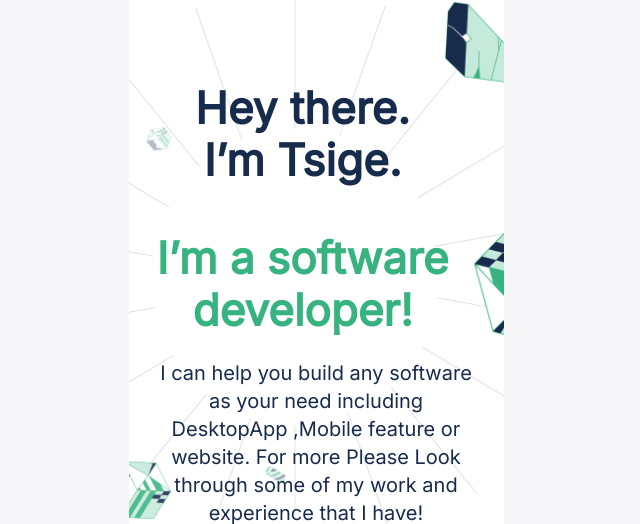
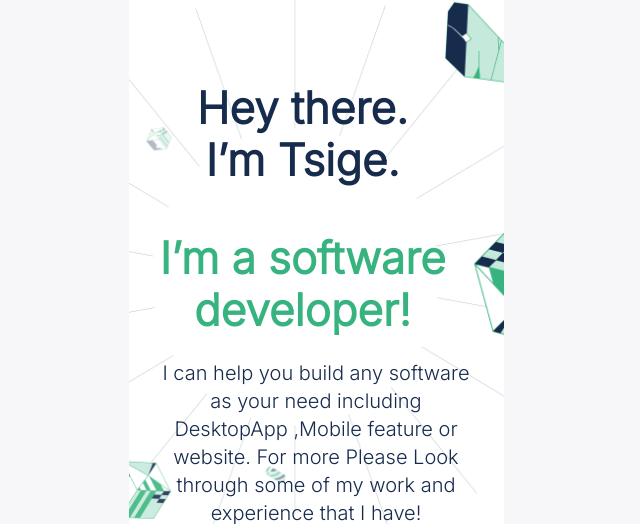
Before and after one commit to tsigewossne/portifolio, a website: page index.html in a window 1280 px wide. Shown: the part 104-628 px from the top of the page, without its empty margins (324-964 px from the left). Drawn offline with Linux system fonts and the light colour scheme.

Commit message:
formatting the stylesheet and html files

```diff
--- a/index.html
+++ b/index.html
@@ -4,6 +4,9 @@
     <meta charset="UTF-8">
     <meta http-equiv="X-UA-Compatible" content="IE=edge">
     <meta name="viewport" content="width=device-width, initial-scale=1.0">
+    <link rel="preconnect" href="https://fonts.googleapis.com">
+<link rel="preconnect" href="https://fonts.gstatic.com" crossorigin>
+<link href="https://fonts.googleapis.com/css2?family=Inter:wght@300&display=swap" rel="stylesheet">
     <link rel="stylesheet" href="styles.css">
     <title>Tsige's Personal Portifolio</title>
 </head>
--- a/styles.css
+++ b/styles.css
@@ -1,5 +1,5 @@
 @import url('https://fonts.googleapis.com/css2?family=Poppins:wght@400;500;600;700&display=swap');
-@import url('https://fonts.googleapis.com/css?family=inter&display=swap');
+@import url('https://fonts.googleapis.com/css2?family=Inter:wght@300&display=swap');
 
 * {
   padding: 0;
@@ -97,7 +97,6 @@ nav .logo a {
   align-items: center;
   flex: none;
   order: 3;
-  flex-grow: inherit;
 }
 
 .contact ul {
@@ -113,7 +112,7 @@ nav .logo a {
 
 section h1 {
   justify-content: center;
-  font-family: inter;
+  font-family: 'Inter', sans-serif;
   font-style: normal;
   font-weight: 900;
   font-size: 44px;
@@ -131,7 +130,7 @@ section h1 {
 }
 
 section p {
-  font-family: inter;
+  font-family: 'Inter', sans-serif;
   font-weight: 400;
   font-size: 20px;
   line-height: 28px;
@@ -156,6 +155,7 @@ section h3 {
 }
 
 section .green {
+  font-family: 'Inter', sans-serif;
   display: flex;
   font-family: inter;
   color: #36b37e;
```
